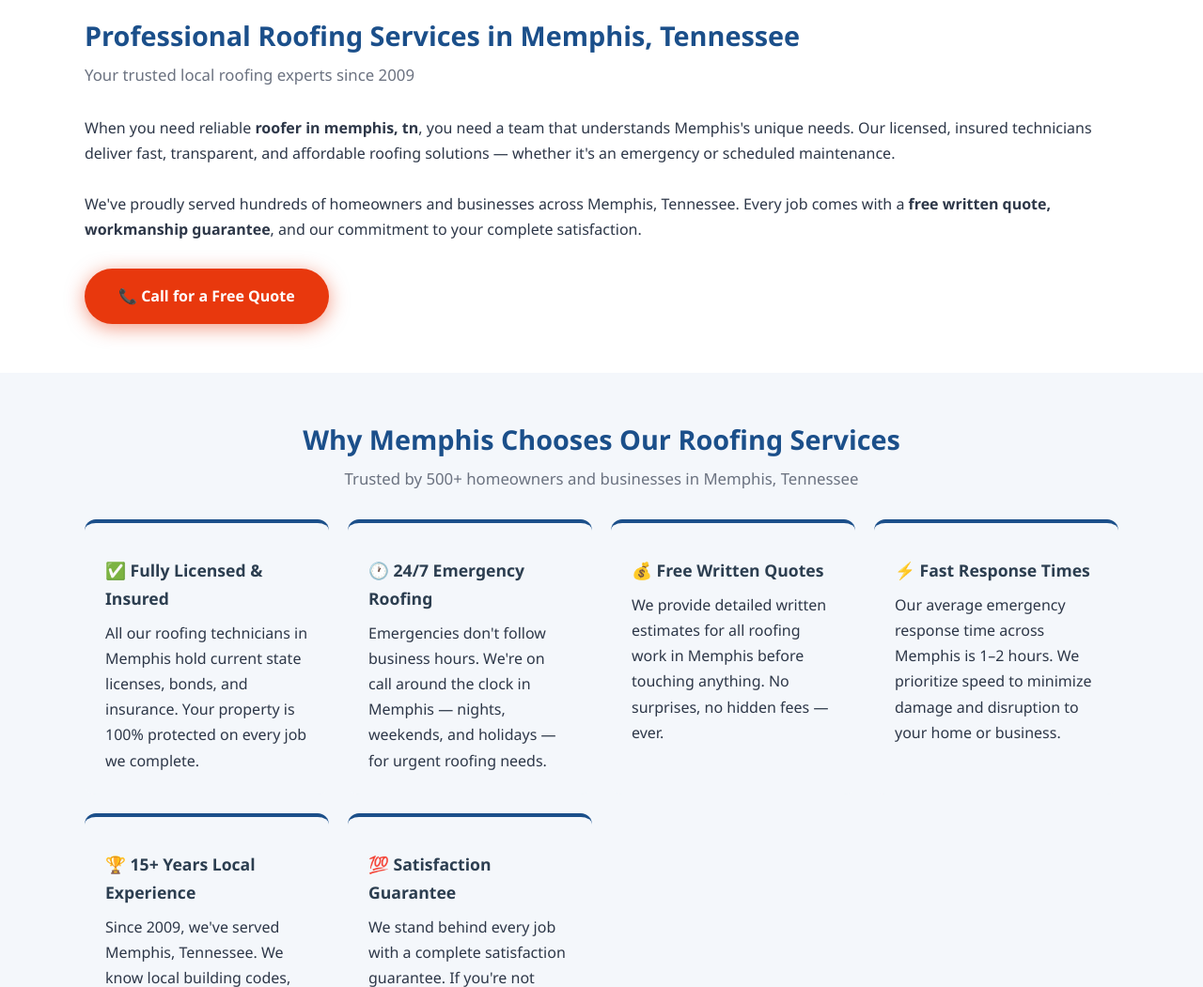
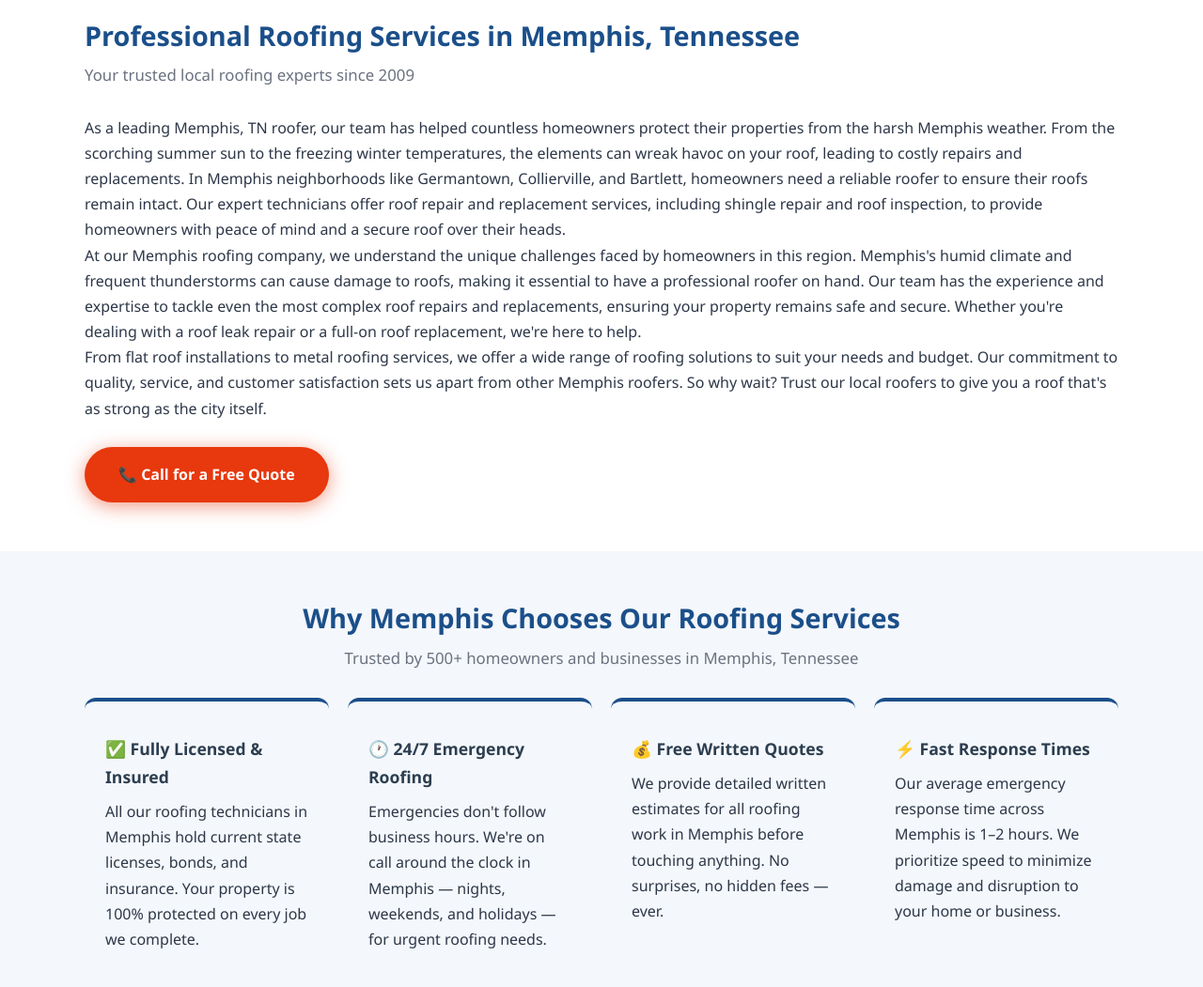
Before and after one commit to leadsmartaffiliate/roofing-company-memphis-tn, a plain HTML site: page index.html in a window 1280 px wide. Shown: the part 580-1631 px from the top of the page at 94% size. Drawn offline with Linux system fonts and the light colour scheme.

Commit message:
Update index.html

```diff
--- a/index.html
+++ b/index.html
@@ -190,7 +190,9 @@ footer{background:var(--dark);color:#c9d1e0;padding:40px 20px 20px}
   <div class="section-inner">
     <h2 id="intro-heading">Professional Roofing Services in Memphis, Tennessee</h2>
     <p class="section-sub">Your trusted local roofing experts since 2009</p>
-    <p>When you need reliable <strong>roofer in memphis, tn</strong>, you need a team that understands Memphis's unique needs. Our licensed, insured technicians deliver fast, transparent, and affordable roofing solutions — whether it's an emergency or scheduled maintenance.</p><br><p>We've proudly served hundreds of homeowners and businesses across Memphis, Tennessee. Every job comes with a <strong>free written quote, workmanship guarantee</strong>, and our commitment to your complete satisfaction.</p>
+    <p>As a leading Memphis, TN roofer, our team has helped countless homeowners protect their properties from the harsh Memphis weather. From the scorching summer sun to the freezing winter temperatures, the elements can wreak havoc on your roof, leading to costly repairs and replacements. In Memphis neighborhoods like Germantown, Collierville, and Bartlett, homeowners need a reliable roofer to ensure their roofs remain intact. Our expert technicians offer roof repair and replacement services, including shingle repair and roof inspection, to provide homeowners with peace of mind and a secure roof over their heads.</p>
+<p>At our Memphis roofing company, we understand the unique challenges faced by homeowners in this region. Memphis's humid climate and frequent thunderstorms can cause damage to roofs, making it essential to have a professional roofer on hand. Our team has the experience and expertise to tackle even the most complex roof repairs and replacements, ensuring your property remains safe and secure. Whether you're dealing with a roof leak repair or a full-on roof replacement, we're here to help.</p>
+<p>From flat roof installations to metal roofing services, we offer a wide range of roofing solutions to suit your needs and budget. Our commitment to quality, service, and customer satisfaction sets us apart from other Memphis roofers. So why wait? Trust our local roofers to give you a roof that's as strong as the city itself.</p>
     <br>
     <a href="tel:PHONE_NUMBER" class="btn-call" style="font-size:1em"
        aria-label="Call for free Roofing quote in Memphis">📞 Call for a Free Quote</a>
@@ -359,7 +361,8 @@ footer{background:var(--dark);color:#c9d1e0;padding:40px 20px 20px}
   <div class="section-inner">
     <h2 id="areas-heading">Roofing Service Areas in Memphis, Tennessee</h2>
     <p class="section-sub">We cover all neighborhoods and surrounding communities</p>
-
+    <p>In Memphis, Tennessee, homeowners face unique roofing challenges due to the city's humid subtropical climate. The region's hot summers and mild winters can cause shingles to degrade and become brittle, leading to roof damage and leaks. In fact, the National Weather Service reports an average of 60 days of thunderstorms per year in Memphis, making it essential to have a reliable roofer on hand to address any roof issues that may arise.</p>
+<p>Many homes in Memphis feature flat roofs or metal roofing, which requires specialized installation and repair techniques. Our team has the expertise and equipment to handle these unique roofing situations, providing homeowners with a safe and secure roof over their heads. Whether you're dealing with a roof leak repair or a full-on roof replacement, we're here to help. Our local knowledge and experience make us the go-to roofer for homeowners in Memphis and the surrounding areas.</p>
     <div class="area-grid" role="list" aria-label="Memphis service areas">
       <a class="area-tag" role="listitem" href="/roofing-company-downtown/" aria-label="Roofing in Downtown, TN">Downtown</a>
       <a class="area-tag" role="listitem" href="/roofing-company-midtown/" aria-label="Roofing in Midtown, TN">Midtown</a>
```
